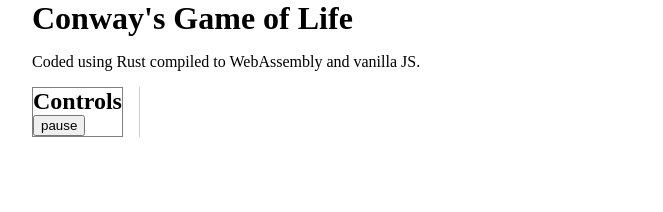
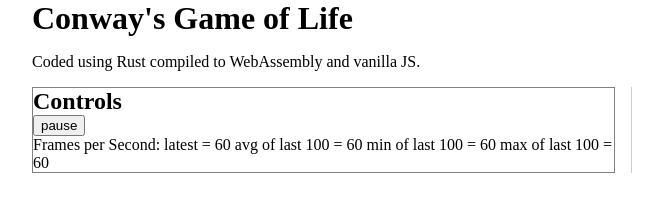
Before and after one commit to georgiabains/wasm-game-of-life, a website built with webpack: page www/src/index.html in a window 1280 px wide. Shown: the whole page, without its empty margins (308-971 px from the left). Built offline with nearby package versions, Linux system fonts and the light colour scheme.

Commit message:
Added fps counter

```diff
--- a/www/src/index.html
+++ b/www/src/index.html
@@ -17,7 +17,7 @@
           <h2>Controls</h2>
           <ul>
             <li><button class="play-pause" data-game="play-pause" type="button">pause</button></li>
-            <!-- <li><label for="gameAnimaationSpped">Animation speed</label> <input id="gameAnimationSpeed" type="range"></li> -->
+            <div data-game="fps"></div>
           </ul>
         </div>
         <canvas data-game="canvas"></canvas>
--- a/www/src/index.js
+++ b/www/src/index.js
@@ -22,7 +22,7 @@ const ctx = canvas.getContext('2d')
 let animationId = null
 
 const renderLoop = () => {
-  // debugger;
+  fps.render()
   universe.tick()
 
   drawGrid()
@@ -119,6 +119,49 @@ canvas.addEventListener('click', event => {
   drawCells()
 })
 
+const fps = new class {
+  constructor() {
+    this.fps = document.querySelector('[data-game="fps"]')
+    this.frames = [];
+    this.lastFrameTimeStamp = performance.now();
+  }
+
+  render() {
+    // Convert the delta time since the last frame render into a measure
+    // of frames per second.
+    const now = performance.now();
+    const delta = now - this.lastFrameTimeStamp;
+    this.lastFrameTimeStamp = now;
+    const fps = 1 / delta * 1000;
+
+    // Save only the latest 100 timings.
+    this.frames.push(fps);
+    if (this.frames.length > 100) {
+      this.frames.shift();
+    }
+
+    // Find the max, min, and mean of our 100 latest timings.
+    let min = Infinity;
+    let max = -Infinity;
+    let sum = 0;
+    for (let i = 0; i < this.frames.length; i++) {
+      sum += this.frames[i];
+      min = Math.min(this.frames[i], min);
+      max = Math.max(this.frames[i], max);
+    }
+    let mean = sum / this.frames.length;
+
+    // Render the statistics.
+    this.fps.textContent = `
+      Frames per Second:
+      latest = ${Math.round(fps)}
+      avg of last 100 = ${Math.round(mean)}
+      min of last 100 = ${Math.round(min)}
+      max of last 100 = ${Math.round(max)}
+    `.trim();
+  }
+};
+
 drawGrid()
 drawCells()
 play()
```
